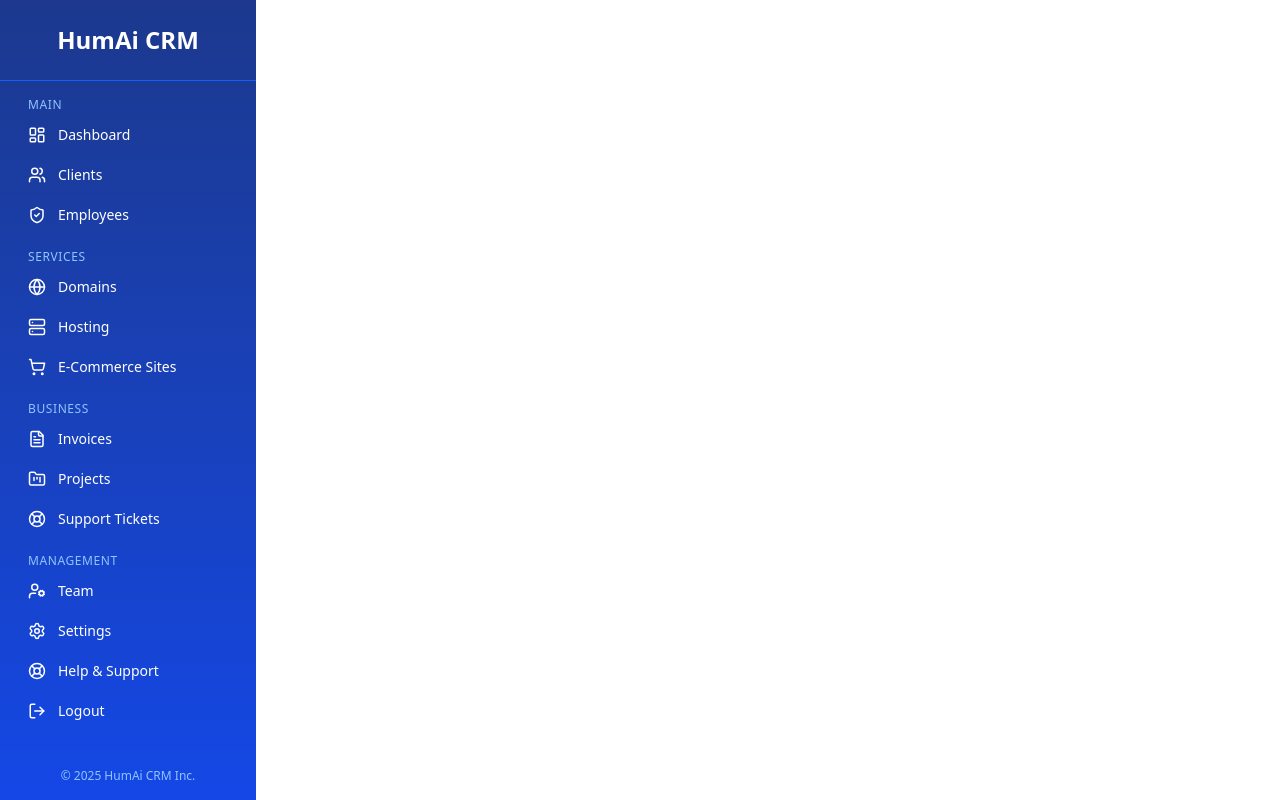
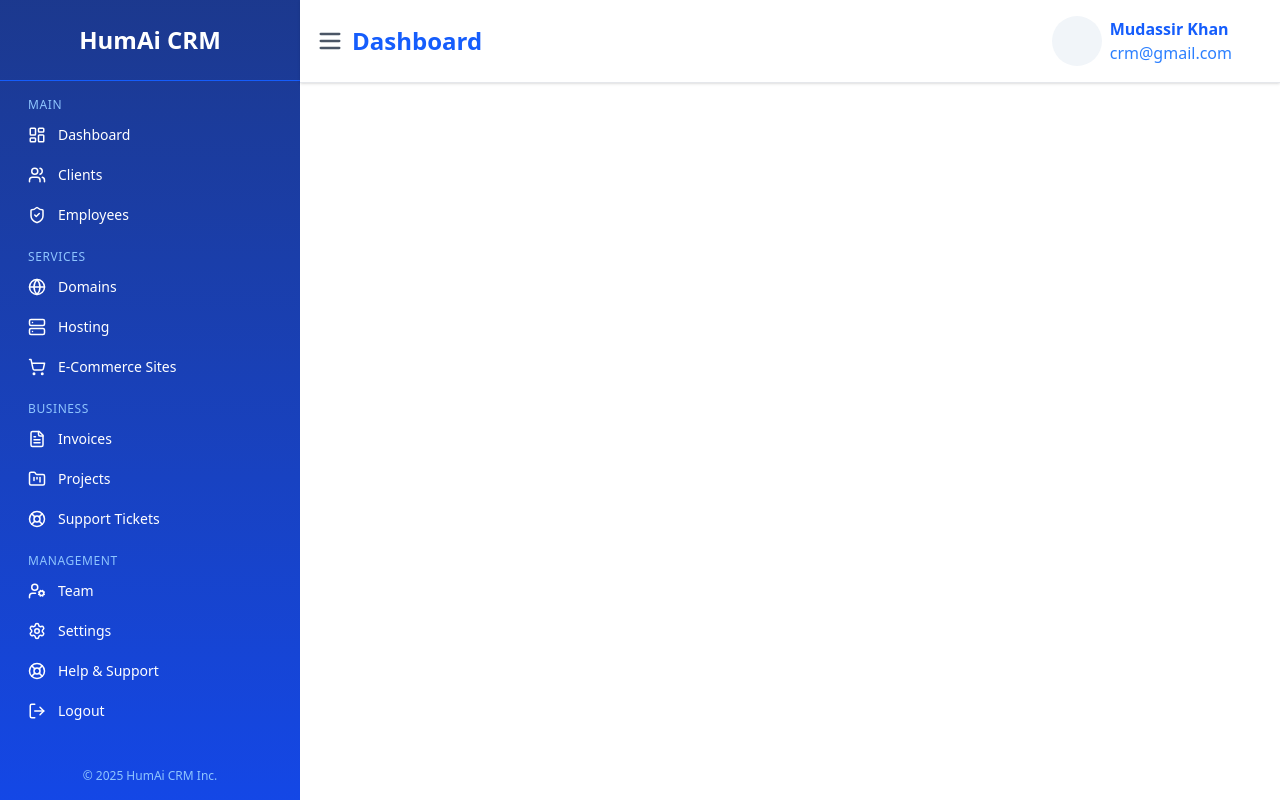
Before and after one commit to HumaiWebs/crm-client-new, a Next.js app: page / in a window 1280 px wide. Built offline with nearby package versions, Linux system fonts and the light colour scheme; no server answers; sample sign-in values are in the browser's storage.

Commit message:
Refactor layout structure; add DashboardSectionHeader component and update Sidebar width

```diff
--- a/app/(DASHBOARD)/layout.tsx
+++ b/app/(DASHBOARD)/layout.tsx
@@ -1,6 +1,15 @@
+import DashbaordSectionHeader from "@/components/global/dashboard-section-header";
 import Sidebar from "@/components/Sidebar";
 import React from "react";
 
 export default function Layout({ children }: { children: React.ReactNode }) {
-    return <main className="flex h-screen"><Sidebar /><section className="">{children}</section></main>
+  return (
+    <main className="flex h-screen">
+      <Sidebar />
+      <section className="flex-1">
+        <DashbaordSectionHeader />
+        {children}
+      </section>
+    </main>
+  );
 }
--- a/app/(DASHBOARD)/page.tsx
+++ b/app/(DASHBOARD)/page.tsx
@@ -1,7 +1,6 @@
 export default function Home() {
   return (
     <section>
-      <h1>Humai CRM</h1>;
     </section>
   );
 }
--- a/components/Sidebar.tsx
+++ b/components/Sidebar.tsx
@@ -18,7 +18,7 @@ import React from "react";
 
 const Sidebar = () => {
   return (
-    <header className="h-screen min-w-64 bg-gradient-to-b from-blue-900 to-blue-700 text-white flex flex-col justify-between fixed">
+    <header className="h-screen min-w-[300px] bg-gradient-to-b from-blue-900 to-blue-700 text-white flex flex-col justify-between">
       <div>
         <div className="text-center py-6 text-2xl font-bold border-b border-blue-600">
           HumAi CRM
--- /dev/null
+++ b/components/global/dashboard-section-header.tsx
@@ -0,0 +1,27 @@
+"use client";
+
+import { MenuIcon } from "lucide-react";
+import { usePathname } from "next/navigation";
+
+export default function DashbaordSectionHeader() {
+  const pathname = usePathname();
+  const heading = pathname.replaceAll("/", "").replaceAll("-", " ");
+  return (
+    <div className="p-4 flex bg-white border-b border-gray-200 shadow-sm items-center">
+      {" "}
+      <div className="flex items-center gap-2 flex-1">
+        <MenuIcon size={28} className="text-gray-600" />{" "}
+        <h2 className="capitalize text-2xl text-blue-600 font-semibold">
+          {heading.length > 0 ? heading : "Dashboard"}
+        </h2>
+      </div>
+      <div className="flex pr-8 gap-2 items-center">
+        <div className="w-[50px] h-[50px] rounded-full bg-slate-100"></div>
+        <div>
+          <p className="font-semibold text-blue-600">Mudassir Khan</p>
+          <p className="text-blue-500">crm@gmail.com</p>
+        </div>
+      </div>
+    </div>
+  );
+}
```
